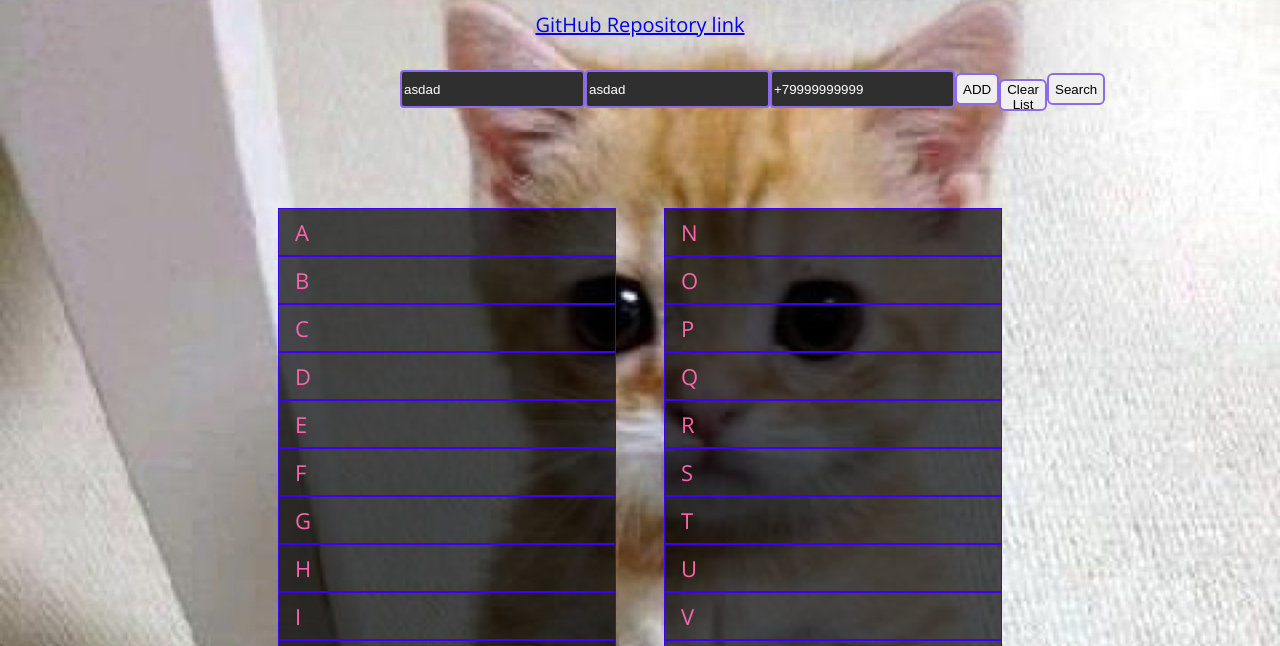
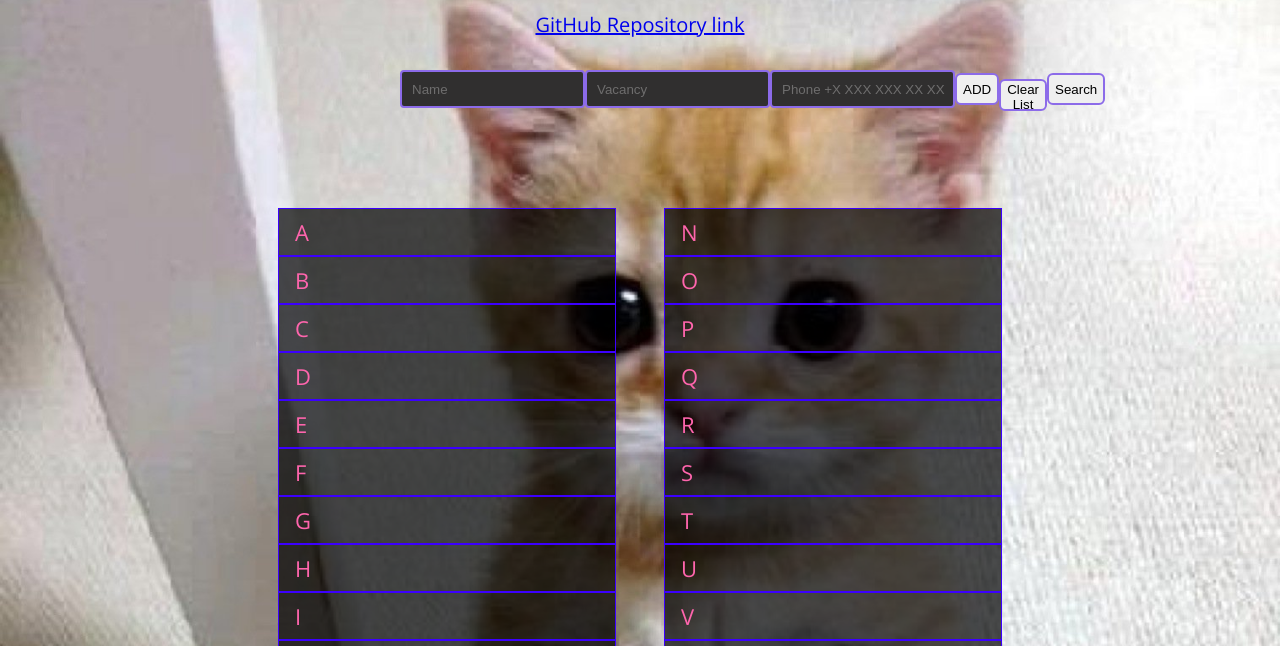
Before and after one commit to dkrasavina/contact-list, a plain HTML site: page contacts.html in a window 1280 px wide. Shown: the part 124-770 px from the top of the page. Drawn offline with nearby package versions, Linux system fonts and the light colour scheme; a web font is replaced by a local one.

Commit message:
removing values from inputs

```diff
--- a/contacts.html
+++ b/contacts.html
@@ -28,7 +28,8 @@
                         pattern="[A-Za-zА-Яа-яЁё]+" />
                     <input name="Vacancy" id="edit_vacancy" class="edit_input" type="text" required minlength="3"
                         pattern="[A-Za-zА-Яа-яЁё]+" />
-                    <input name="Phone" id="edit_phone" class="edit_input" type="text" required minlength="5" pattern="^\+\d{11}$" />
+                    <input name="Phone" id="edit_phone" class="edit_input" type="text" required minlength="5"
+                        pattern="^\+\d{11}$" />
 
                 </div>
                 <button class="edit_button" type="button">Edit</button>
@@ -44,7 +45,7 @@
                     Search contact
                 </h1>
                 <div>
-                    <input  class="search_input" type="text" placeholder="Search..." required />
+                    <input class="search_input" type="text" placeholder="Search..." required />
                 </div>
                 <div class="info_block"></div>
                 <button class="show_all" type="button">Show all</button>
@@ -59,13 +60,12 @@
         <form id="inputs" novalidate data-js-form>
             <div class="inputs_fields">
                 <input type="text" id="name" name="Name" placeholder="Name" required minlength="3"
-                    pattern="[A-Za-zА-Яа-яЁё]+" title="Can't be shorter then 3 symbols" value="asdad">
+                    pattern="[A-Za-zА-Яа-яЁё]+" title="Can't be shorter then 3 symbols">
                 <input type="text" id="vacancy" name="Vacancy" placeholder="Vacancy" required minlength="3"
-                    pattern="[A-Za-zА-Яа-яЁё]+" title="Can't be shorter then 3 symbols" value="asdad">
+                    pattern="[A-Za-zА-Яа-яЁё]+" title="Can't be shorter then 3 symbols">
                 <input type="text" id="phone" name="Phone" placeholder="Phone +X XXX XXX XX XX" required minlength="5"
                     pattern="^\+\d{11}$"
-                    title="Can't be shorter then 5 symbols and the recording format must match +X XXX XXX XX XX"
-                    value="+79999999999">
+                    title="Can't be shorter then 5 symbols and the recording format must match +X XXX XXX XX XX">
                 <button class="button_add" type="button">ADD</button>
                 <button class="button_clear" type="button">Clear List</button>
                 <button id="show-dialog" class="button_search" type="button">Search</button>
```
